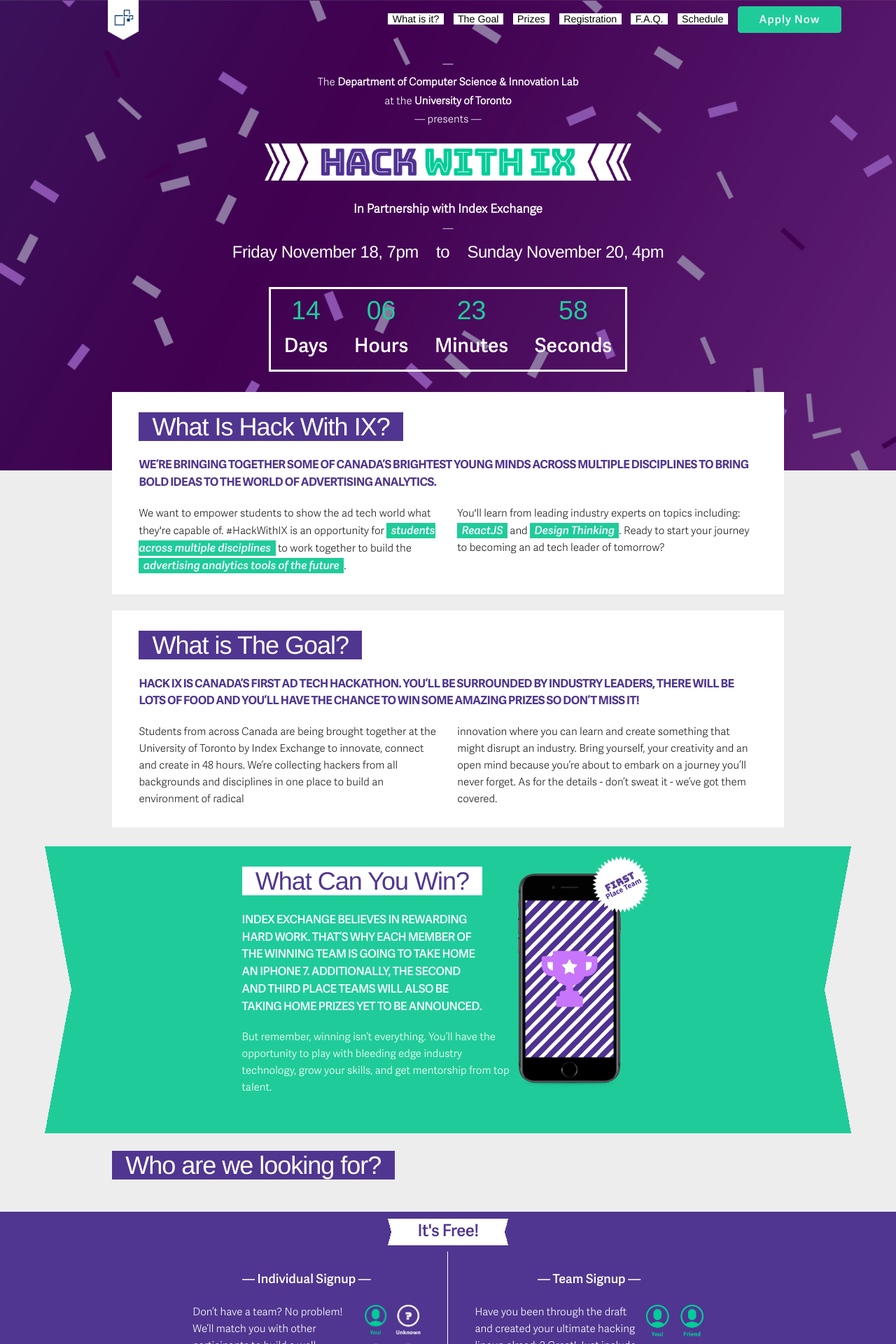
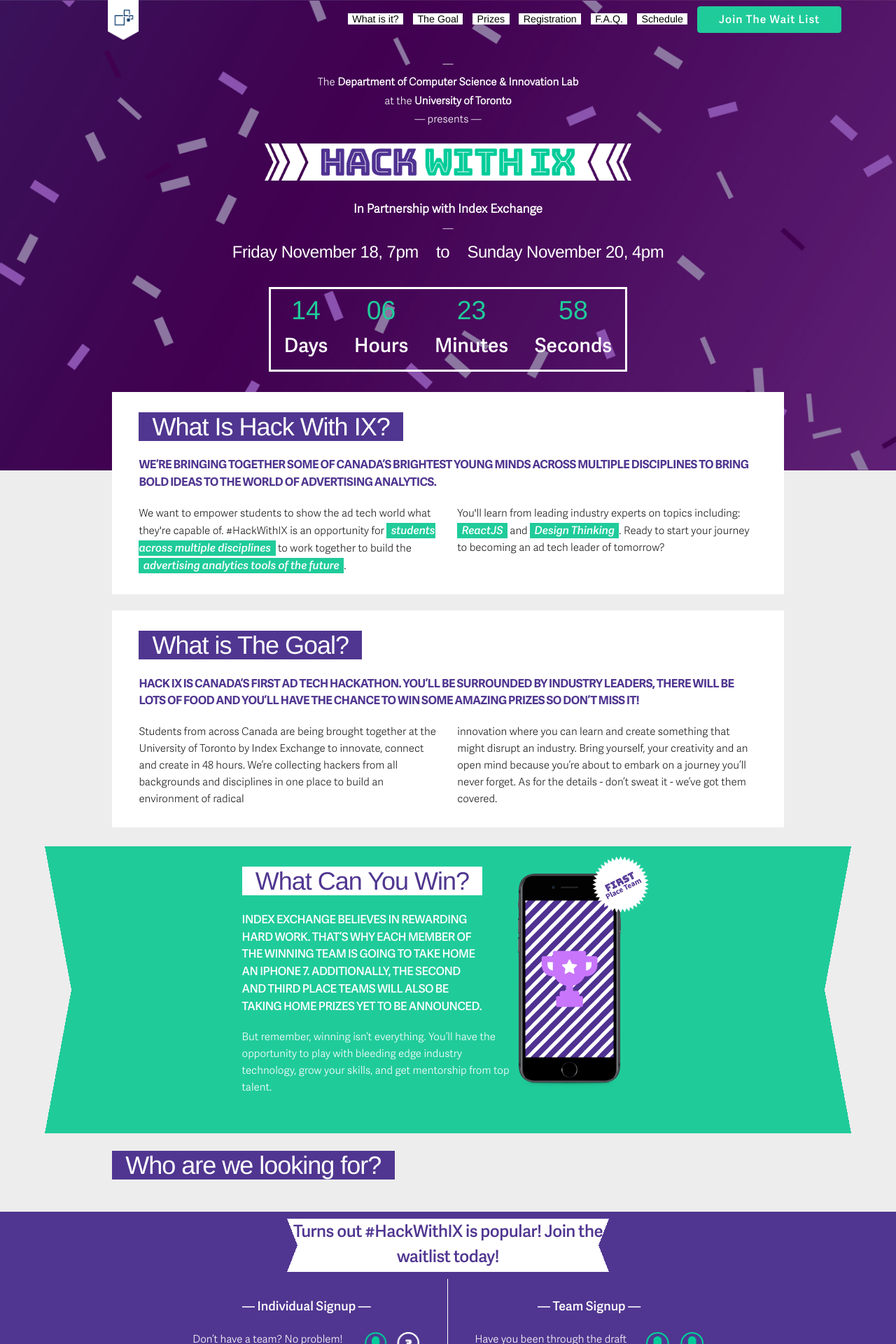
Before and after one commit to martinlaws/hackathon, a Jekyll site: the page built from index.html, in a window 1280 px wide. Shown: the top 1920 px of the page at 70% size. Built offline with Jekyll 4.4.1, drawn with Linux system fonts in a browser that asks for light colours; some web fonts are replaced; some of the changed text lies outside the part shown.

Commit message:
Updated all registration copy to reference waitlist

```diff
--- a/_assets/stylesheets/footer.scss
+++ b/_assets/stylesheets/footer.scss
@@ -25,7 +25,7 @@
           font-family: $semibold-font;
           padding-right: 3vw;
           text-decoration: none;
-          transition: all 0.1s ease-in-out;
+          transition: all 0.15s ease-in-out;
         }
         li > a:hover {
           color: $secondary;
--- a/_assets/stylesheets/main.scss
+++ b/_assets/stylesheets/main.scss
@@ -420,7 +420,8 @@
         .ribbon {
           margin: 0.75% auto;
           background-color: #fff;
-          width: 15%;
+          width: 40%;
+          padding: 0 2%;
           position: relative;
           aside {
             &.ribbon-left, &.ribbon-right {
@@ -585,7 +586,8 @@
               }
             }
             .ribbon {
-              width: 40%;
+              width: 75%;
+              padding: 0 10%;
               h5 {
 
               }
--- a/_includes/nav.html
+++ b/_includes/nav.html
@@ -11,6 +11,6 @@
     <li><a href="#registration">Registration</a></li>
     <li><a href="#faq">F.A.Q.</a></li>
     <li><a href="#schedule">Schedule</a></li>
-    <li><a href="https://ixdcsilhackathon.splashthat.com/" target="_blank" class="button button-primary">Apply Now</a></li>
+    <li><a href="https://ixdcsilhackathon.splashthat.com/" target="_blank" class="button button-primary">Join the Wait List</a></li>
   </ul>
 </nav>
--- a/index.html
+++ b/index.html
@@ -94,7 +94,7 @@
   <div class="container registration-container">
     <section>
       <div class="ribbon">
-        <h5>It's Free!</h5>
+        <h5>Turns out #HackWithIX is popular! Join the waitlist today!</h5>
         <aside class="ribbon-left"></aside>
         <aside class="ribbon-right"></aside>
       </div>
@@ -138,7 +138,7 @@
           </div>
         </article>
       </div>
-      <a href="https://ixdcsilhackathon.splashthat.com/" target="_blank" class="button button-primary">Apply Now</a>
+      <a href="https://ixdcsilhackathon.splashthat.com/" target="_blank" class="button button-primary">Join the Wait List</a>
     </section>
   </div>
   <div class="container faq">
```
